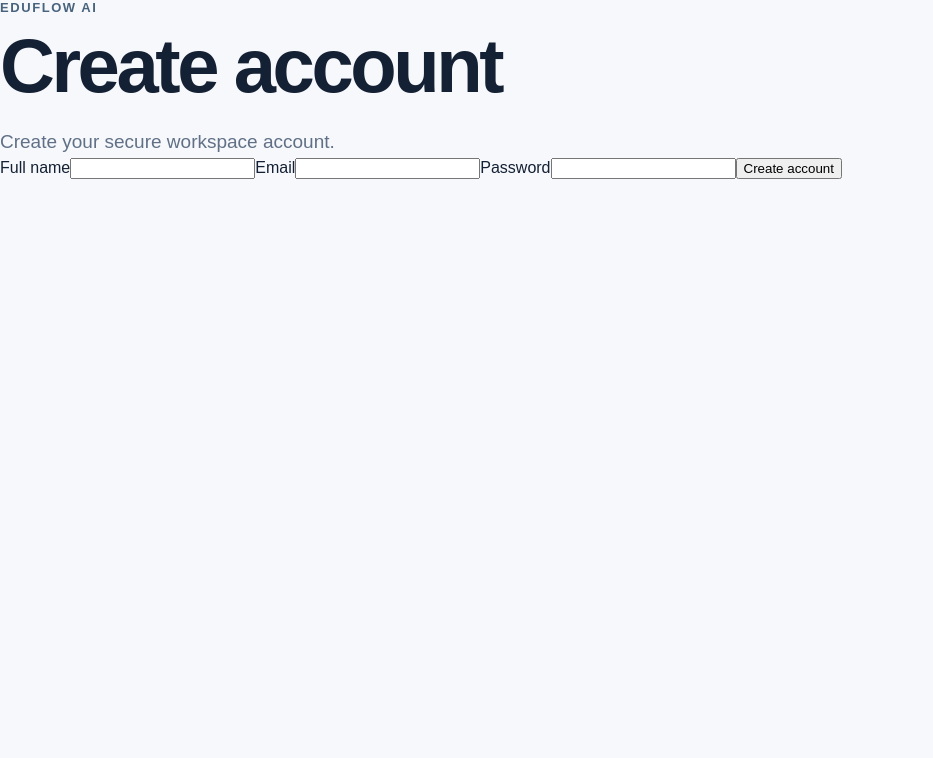
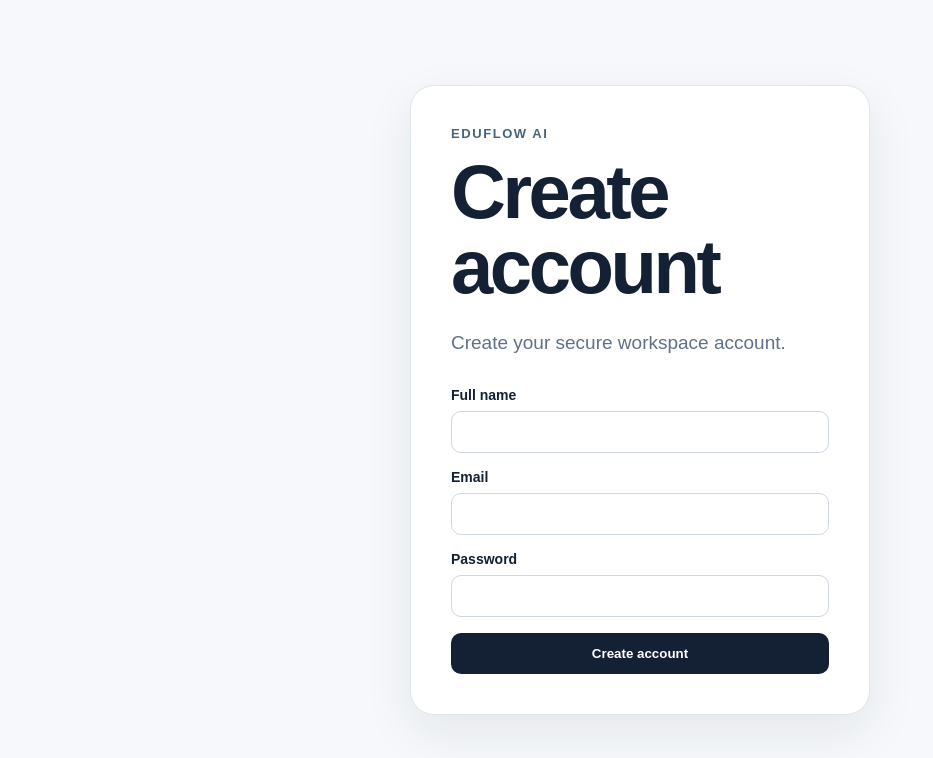
Before and after one commit to MrOmerMohammed/eduflow-ai, a Next.js app: page /auth/sign-up in a window 1280 px wide. Shown: the top 758 px of the page, without its empty margins (0-933 px from the left). Built offline with nearby package versions, Linux system fonts and the light colour scheme; no server answers.

Commit message:
style(v1): add authentication UI styles

```diff
--- a/src/app/globals.css
+++ b/src/app/globals.css
@@ -1,8 +1,8 @@
 * { box-sizing: border-box; }
 html, body { margin: 0; min-height: 100%; }
 body { font-family: Arial, Helvetica, sans-serif; background: #f6f8fb; color: #142033; }
-.shell { max-width: 1180px; margin: 0 auto; padding: 72px 24px; }
-.hero { padding: 52px; border: 1px solid #dfe5ee; border-radius: 28px; background: white; box-shadow: 0 18px 50px rgba(20, 32, 51, .08); }
+.shell { max-width: 1180px; margin: 0 auto; padding: 56px 24px; }
+.hero { padding: 44px; border: 1px solid #dfe5ee; border-radius: 28px; background: white; box-shadow: 0 18px 50px rgba(20, 32, 51, .08); }
 .eyebrow { margin: 0 0 14px; font-size: 13px; font-weight: 700; letter-spacing: .12em; text-transform: uppercase; color: #49637d; }
 h1 { max-width: 820px; margin: 0; font-size: clamp(42px, 7vw, 76px); line-height: .98; letter-spacing: -.045em; }
 .lead { max-width: 720px; margin: 24px 0 0; font-size: 19px; line-height: 1.6; color: #607086; }
@@ -12,4 +12,13 @@ h1 { max-width: 820px; margin: 0; font-size: clamp(42px, 7vw, 76px); line-height
 .dot { display: block; width: 9px; height: 9px; margin-bottom: 20px; border-radius: 50%; background: #49637d; }
 .card h2 { margin: 0 0 8px; font-size: 18px; }
 .card p { margin: 0; color: #6b7b90; line-height: 1.5; font-size: 14px; }
-@media (max-width: 800px) { .grid { grid-template-columns: 1fr; } .hero { padding: 32px; } }
+.auth-shell { min-height: 100vh; display: grid; place-items: center; padding: 24px; }
+.auth-card { width: min(100%, 460px); padding: 40px; border: 1px solid #dfe5ee; border-radius: 24px; background: white; box-shadow: 0 18px 50px rgba(20, 32, 51, .08); }
+.auth-form { display: grid; gap: 16px; margin-top: 28px; }
+.auth-form label { display: grid; gap: 8px; font-size: 14px; font-weight: 700; }
+.auth-form input { width: 100%; padding: 12px 14px; border: 1px solid #cfd7e3; border-radius: 10px; font: inherit; }
+.auth-form button { padding: 13px 16px; border: 0; border-radius: 10px; background: #142033; color: white; font-weight: 700; cursor: pointer; }
+.auth-form button:disabled { opacity: .6; cursor: wait; }
+.error { margin: 0; color: #b42318; font-size: 14px; }
+.success { margin: 0; color: #17643d; font-size: 14px; }
+@media (max-width: 800px) { .grid { grid-template-columns: 1fr; } .hero, .auth-card { padding: 32px; } }
```
